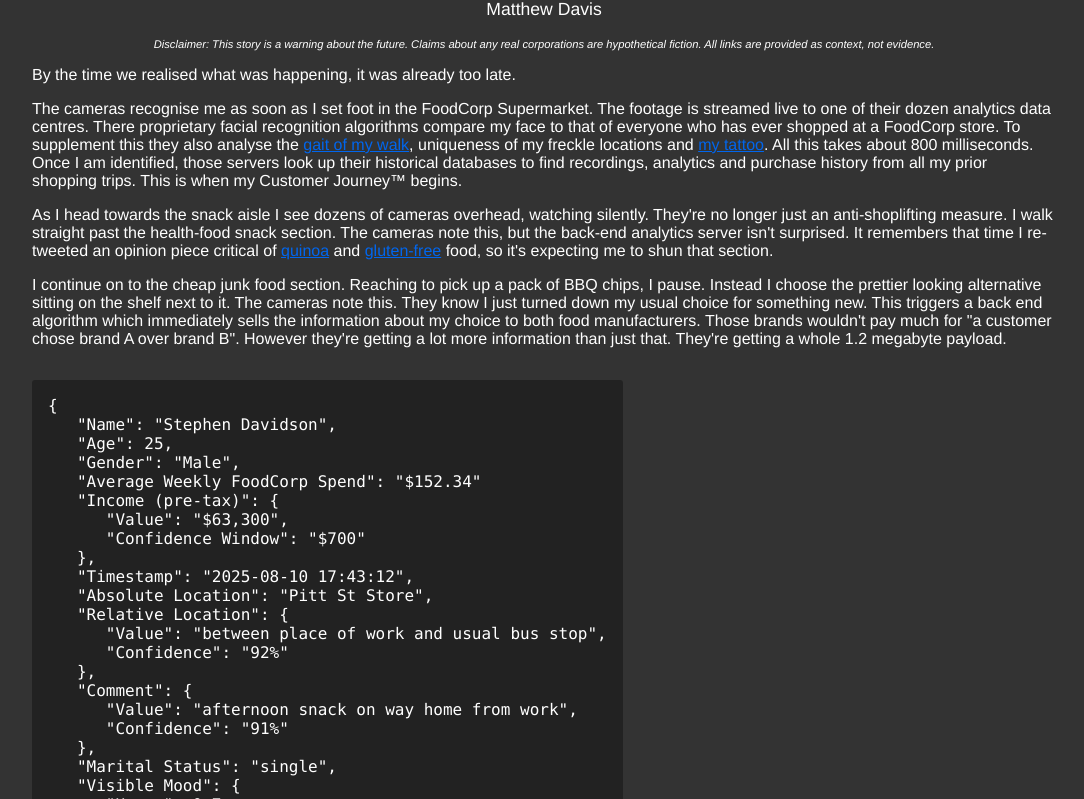
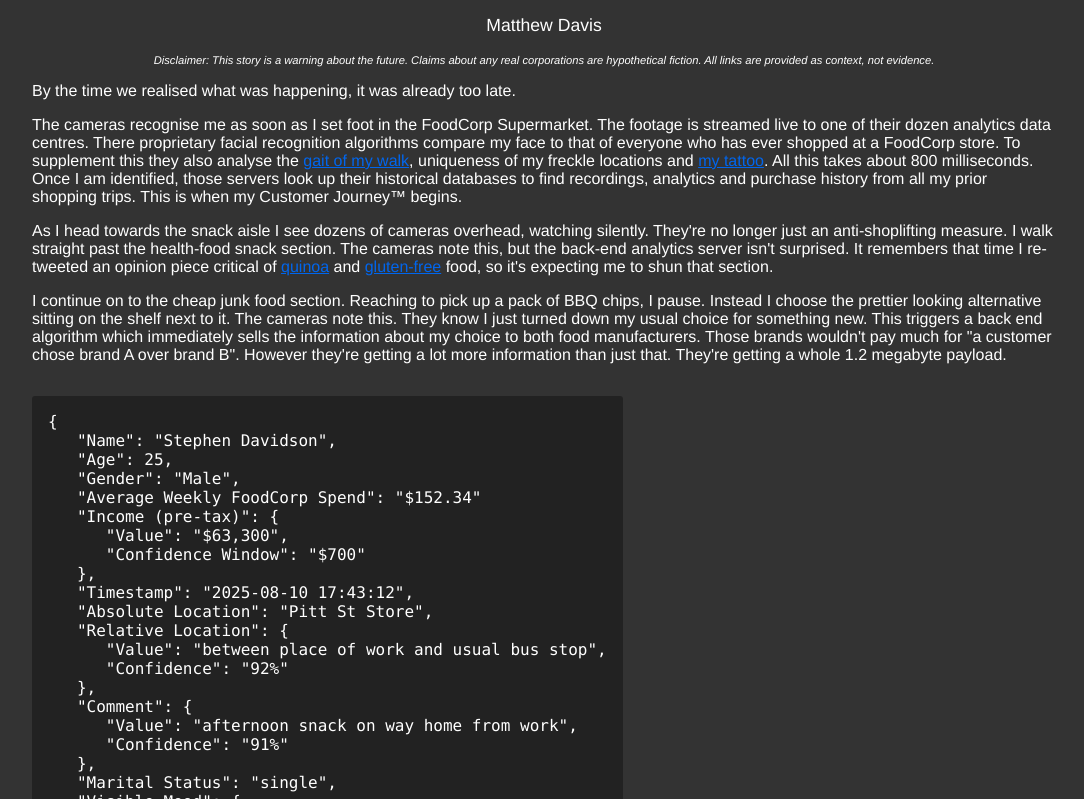
Before and after one commit to mdavis-xyz/supermarket-story, a plain HTML site: page docs/index.html in a window 1280 px wide. Shown: the part 91-890 px from the top of the page, without its empty margins (96-1180 px from the left). Drawn offline with Linux system fonts and the light colour scheme.

Commit message:
top bottom margin

```diff
--- a/docs/styles.css
+++ b/docs/styles.css
@@ -9,7 +9,8 @@
    color: #fff;
    width: 80%;
    margin: auto;
-   padding-top: 2em;
+   padding-top: 3rem;
+   padding-bottom: 3rem;
 }
 
 h1 {
```
